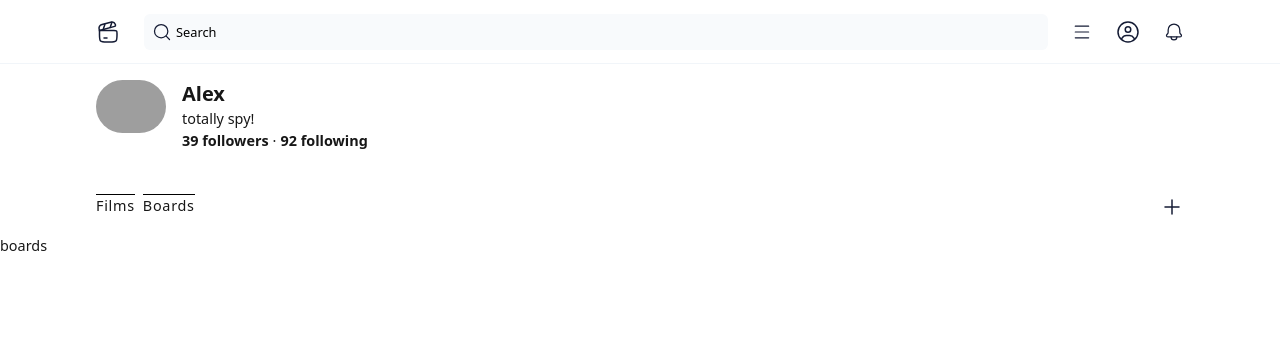
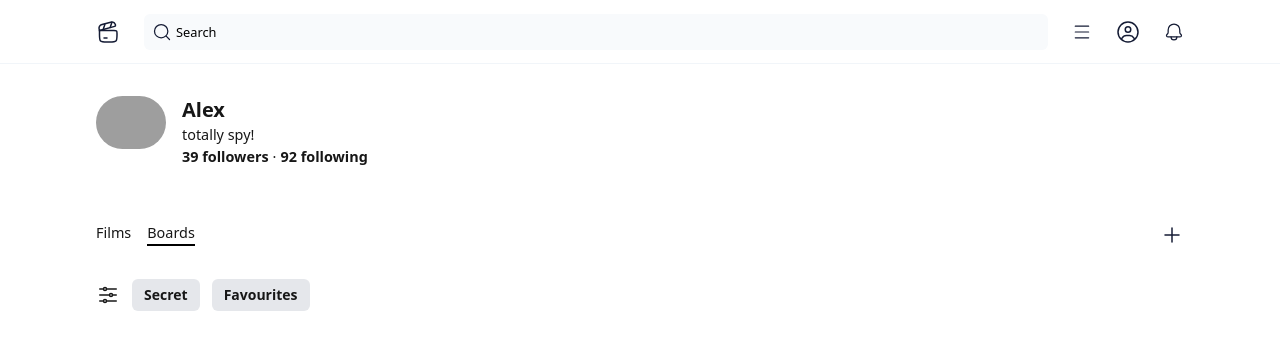
Before and after one commit to m-oniqu3/salva, a Next.js app: page /1/boards in a window 1280 px wide. Shown: the top 350 px of the page. Built offline with nearby package versions, Linux system fonts and the light colour scheme; grey boxes are pictures that could not be loaded.

Commit message:
added nested route for boards & films

```diff
--- a/src/app/[username]/boards/page.tsx
+++ b/src/app/[username]/boards/page.tsx
@@ -1,5 +1,17 @@
+import Button from "@/components/Button";
+import { FilterHorizontalIcon } from "@/components/icons";
+
 function page() {
-  return <div>boards</div>;
+  return (
+    <div>
+      <div className="wrapper flex items-center gap-3">
+        <FilterHorizontalIcon className="size-6" />
+
+        <Button label="Secret" className="bg-gray-200" />
+        <Button label="Favourites" className="bg-gray-200" />
+      </div>
+    </div>
+  );
 }
 
 export default page;
--- a/src/app/[username]/layout.tsx
+++ b/src/app/[username]/layout.tsx
@@ -12,9 +12,8 @@ export default async function ProfileLayout(props: Props) {
   const { username } = await params;
 
   return (
-    <html lang="en">
-      <body>
-        <div className="flex flex-col gap-3">
+    <>
+      <div className="flex flex-col gap-6 py-4">
         <ProfileSummary />
         <ProfileNav username={username} />
       </div>
@@ -22,7 +21,6 @@ export default async function ProfileLayout(props: Props) {
       {/* Layout UI */}
       {/* Place children where you want to render a page or nested layout */}
       <main>{children}</main>
-      </body>
-    </html>
+    </>
   );
 }
--- a/src/app/globals.css
+++ b/src/app/globals.css
@@ -8,8 +8,8 @@
 @theme inline {
   --color-background: var(--background);
   --color-foreground: var(--foreground);
-  --font-sans: var(--font-geist-sans);
-  --font-mono: var(--font-geist-mono);
+  /* --font-sans: var(--font-geist-sans);
+  --font-mono: var(--font-geist-mono); */
 }
 
 /* @media (prefers-color-scheme: dark) {
--- a/src/app/layout.tsx
+++ b/src/app/layout.tsx
@@ -1,22 +1,22 @@
 import Navbar from "@/components/Navbar";
 import type { Metadata } from "next";
-import { Inter } from "next/font/google";
+import { Geist } from "next/font/google";
 import "./globals.css";
 
-// const geistSans = Geist({
-//   variable: "--font-geist-sans",
-//   subsets: ["latin"],
-// });
+const geistSans = Geist({
+  variable: "--font-geist-sans",
+  subsets: ["latin"],
+});
 
 // const geistMono = Geist_Mono({
 //   variable: "--font-geist-mono",
 //   subsets: ["latin"],
 // });
 
-const inter = Inter({
-  variable: "--font-inter",
-  subsets: ["latin"],
-});
+// const inter = Inter({
+//   variable: "--font-inter",
+//   subsets: ["latin"],
+// });
 
 export const metadata: Metadata = {
   title: "Create Next App",
@@ -30,7 +30,7 @@ export default function RootLayout({
 }>) {
   return (
     <html lang="en">
-      <body className={`${inter.variable} antialiased `}>
+      <body className={`${geistSans.variable} antialiased `}>
         <Navbar />
         {children}
       </body>
--- /dev/null
+++ b/src/components/Button.tsx
@@ -0,0 +1,24 @@
+type Props = {
+  label: string;
+  onClick?: () => void;
+  disabled?: boolean;
+  className?: string;
+  type?: "button" | "submit" | "reset";
+};
+
+function Button(props: Props) {
+  const { label, onClick, disabled, className, type = "button" } = props;
+
+  return (
+    <button
+      type={type}
+      onClick={onClick}
+      disabled={disabled}
+      className={`px-3 h-8 rounded-md text-sm font-semibold ${className}`}
+    >
+      {label}
+    </button>
+  );
+}
+
+export default Button;
--- a/src/components/Navbar.tsx
+++ b/src/components/Navbar.tsx
@@ -16,7 +16,6 @@ function getRandomUsername() {
 }
 
 async function Navbar() {
-  console.log(`/${getRandomUsername()}`);
   return (
     <header className="flex items-center h-16 border-b-[1px] border-slate-100">
       <nav className="wrapper flex items-center gap-4 md:gap-6 ">
--- a/src/components/ProfileNav.tsx
+++ b/src/components/ProfileNav.tsx
@@ -2,28 +2,36 @@
 
 import { AddIcon } from "@/components/icons";
 import Link from "next/link";
-import { usePathname } from "next/navigation";
+import { useState } from "react";
 
 type Props = {
   username: string;
 };
 
 const links = [
-  { name: "Films", href: "films" },
-  { name: "Boards", href: "boards" },
+  { id: 0, name: "Films", href: "films" },
+  { id: 1, name: "Boards", href: "boards" },
 ];
 
 function ProfileNav(props: Props) {
-  const path = usePathname();
+  const [activeLink, setActiveLink] = useState(1);
+  const { username } = props;
 
-  const { username } = props;
-  console.log(path, username);
+  function handleActiveLink(id: number) {
+    setActiveLink(id);
+  }
 
   const renderedLinks = links.map((link) => {
+    const isActive = activeLink === link.id;
+    const stylesForActiveLink = isActive
+      ? "border-black"
+      : "border-transparent";
+
     return (
       <li
-        key={link.name}
-        className="font-medium cursor-pointer tracking-wider border-t-[1.5px] border-black relative -top-[1.5px]"
+        key={link.id}
+        onClick={handleActiveLink.bind(null, link.id)}
+        className={`font-medium cursor-pointer relative -top-[1.5px] border-b-2  ${stylesForActiveLink}`}
       >
         <Link href={`/${username}/${link.href}`}>{link.name}</Link>
       </li>
@@ -33,11 +41,9 @@ function ProfileNav(props: Props) {
   return (
     <header className="h-14 flex items-center">
       <nav className="wrapper flex items-center justify-between ">
-        <ul className="flex gap-2">{renderedLinks}</ul>
+        <ul className="flex gap-4">{renderedLinks}</ul>
 
-        <div>
-          <AddIcon />
-        </div>
+        <AddIcon className="size-6" />
       </nav>
     </header>
   );
--- a/src/components/ProfileSummary.tsx
+++ b/src/components/ProfileSummary.tsx
@@ -18,9 +18,9 @@ function ProfileSummary() {
           <h2 className="font-bold text-xl">Alex</h2>
           <p>totally spy!</p>
           <div className="flex items-center gap-1">
-            <p className="font-bold">39 followers</p>
+            <p className="font-semibold">39 followers</p>
             &#xb7;
-            <p className="font-bold">92 following</p>
+            <p className="font-semibold">92 following</p>
           </div>
         </div>
       </article>
--- a/src/components/icons.tsx
+++ b/src/components/icons.tsx
@@ -219,6 +219,24 @@ export function AddIcon({ className }: IconProps) {
   );
 }
 
+export function FilterHorizontalIcon({ className }: IconProps) {
+  return (
+    <svg
+      xmlns="http://www.w3.org/2000/svg"
+      fill="none"
+      viewBox="0 0 24 24"
+      strokeWidth={1.5}
+      stroke="currentColor"
+      className={className}
+    >
+      <path
+        strokeLinecap="round"
+        strokeLinejoin="round"
+        d="M10.5 6h9.75M10.5 6a1.5 1.5 0 1 1-3 0m3 0a1.5 1.5 0 1 0-3 0M3.75 6H7.5m3 12h9.75m-9.75 0a1.5 1.5 0 0 1-3 0m3 0a1.5 1.5 0 0 0-3 0m-3.75 0H7.5m9-6h3.75m-3.75 0a1.5 1.5 0 0 1-3 0m3 0a1.5 1.5 0 0 0-3 0m-9.75 0h9.75"
+      />
+    </svg>
+  );
+}
 // export function Icon({ className }: IconProps) {
 //   return;
 // }
@@ -234,6 +252,3 @@ export function AddIcon({ className }: IconProps) {
 // export function Icon({ className }: IconProps) {
 //   return;
 // }
-// export function Icon({ className }: IconProps) {
-//   return;
-// }
```
Lines whose indentation alone changed are shown as unchanged.
